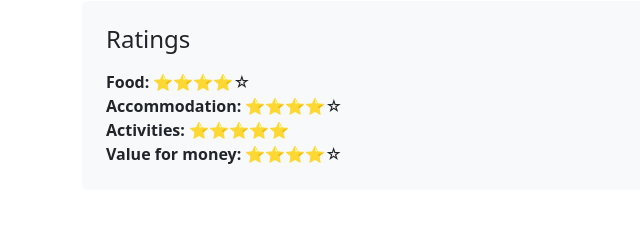
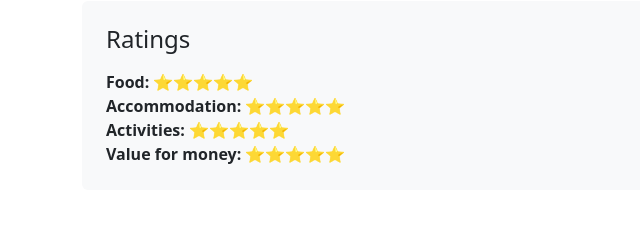
Before and after one commit to milliemangion/Website-Development-Task-2, a plain HTML site: page destination-amsterdam.html in a window 1280 px wide. Shown: the part 784-1019 px from the top of the page, 0-640 px from the left. Drawn offline with nearby package versions, Linux system fonts and the light colour scheme.

Commit message:
FIxed rating system

```diff
--- a/destination-amsterdam.html
+++ b/destination-amsterdam.html
@@ -113,10 +113,10 @@
     <h2 class="h4 mb-3">Ratings</h2>
 
     <ul class="list-unstyled mb-0">
-      <li><strong>Food:</strong> ⭐⭐⭐⭐☆</li>
-      <li><strong>Accommodation:</strong> ⭐⭐⭐⭐☆</li>
+      <li><strong>Food:</strong> ⭐⭐⭐⭐⭐</li>
+      <li><strong>Accommodation:</strong> ⭐⭐⭐⭐⭐</li>
       <li><strong>Activities:</strong> ⭐⭐⭐⭐⭐</li>
-      <li><strong>Value for money:</strong> ⭐⭐⭐⭐☆</li>
+      <li><strong>Value for money:</strong> ⭐⭐⭐⭐⭐</li>
     </ul>
   </section>
 
```
